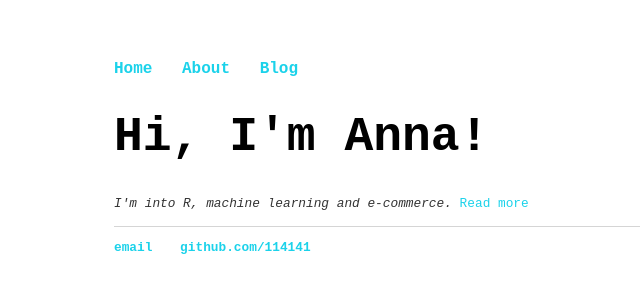
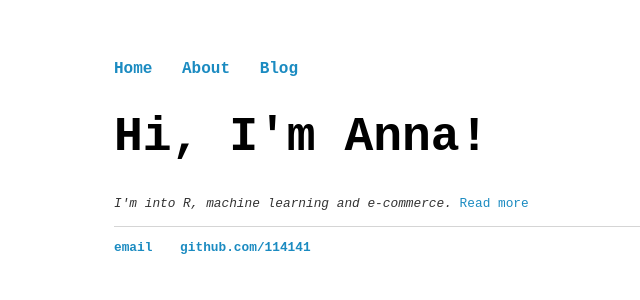
Before and after one commit to 114141/114141.github.io, a Jekyll site: the page built from index.html, in a window 1280 px wide. Shown: the top 300 px of the page, without its empty margins (78-718 px from the left). Built offline with Jekyll 4.4.1, drawn with Linux system fonts in a browser that asks for light colours.

Commit message:
Update main.css

```diff
--- a/css/main.css
+++ b/css/main.css
@@ -14,7 +14,7 @@ nav ul li, footer ul li {
 }
 a {
     text-decoration: none;
-    color: #1bd2ea;
+    color: #1b8bc1;
 }
 a:hover {
     text-decoration: underline;
```
